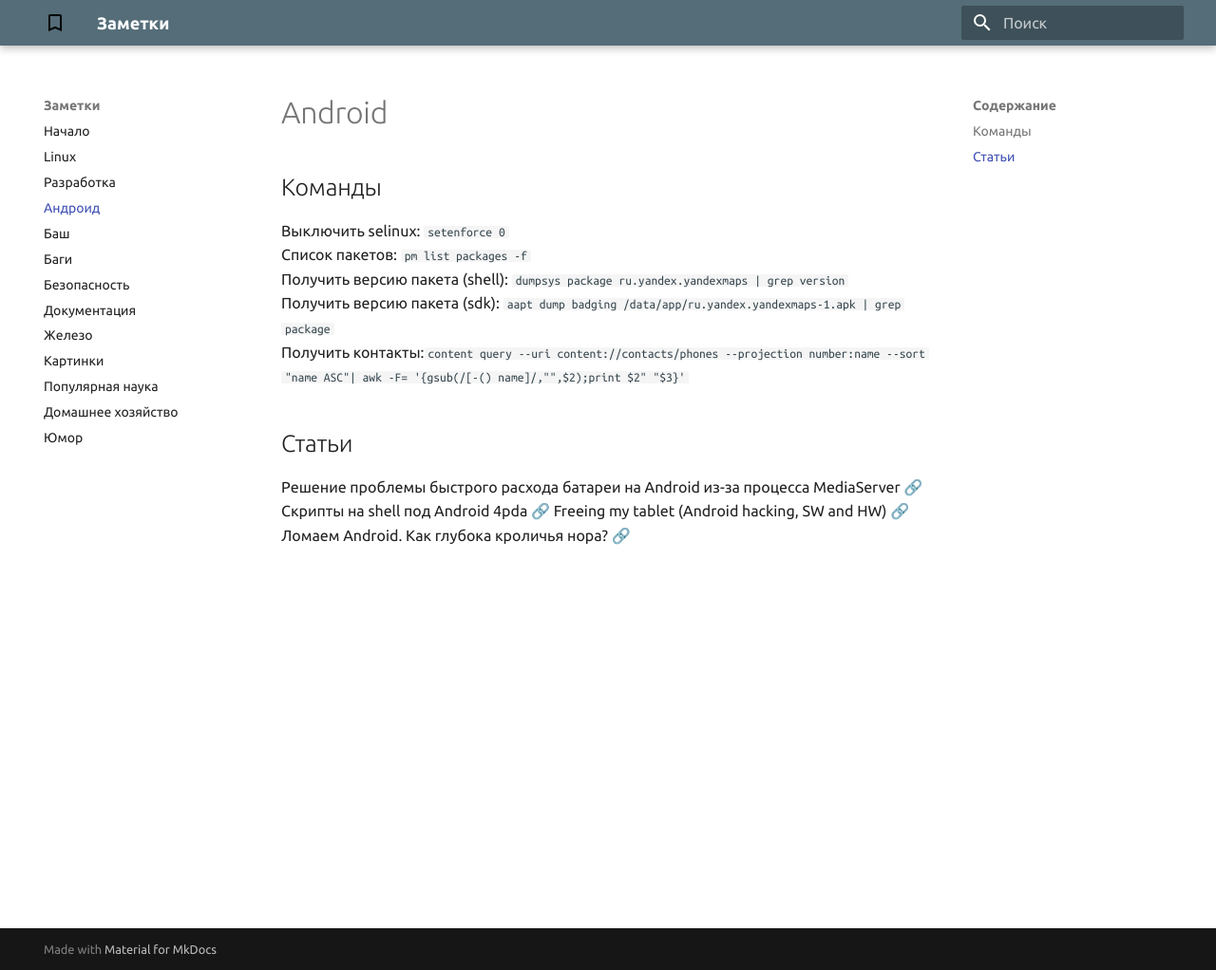
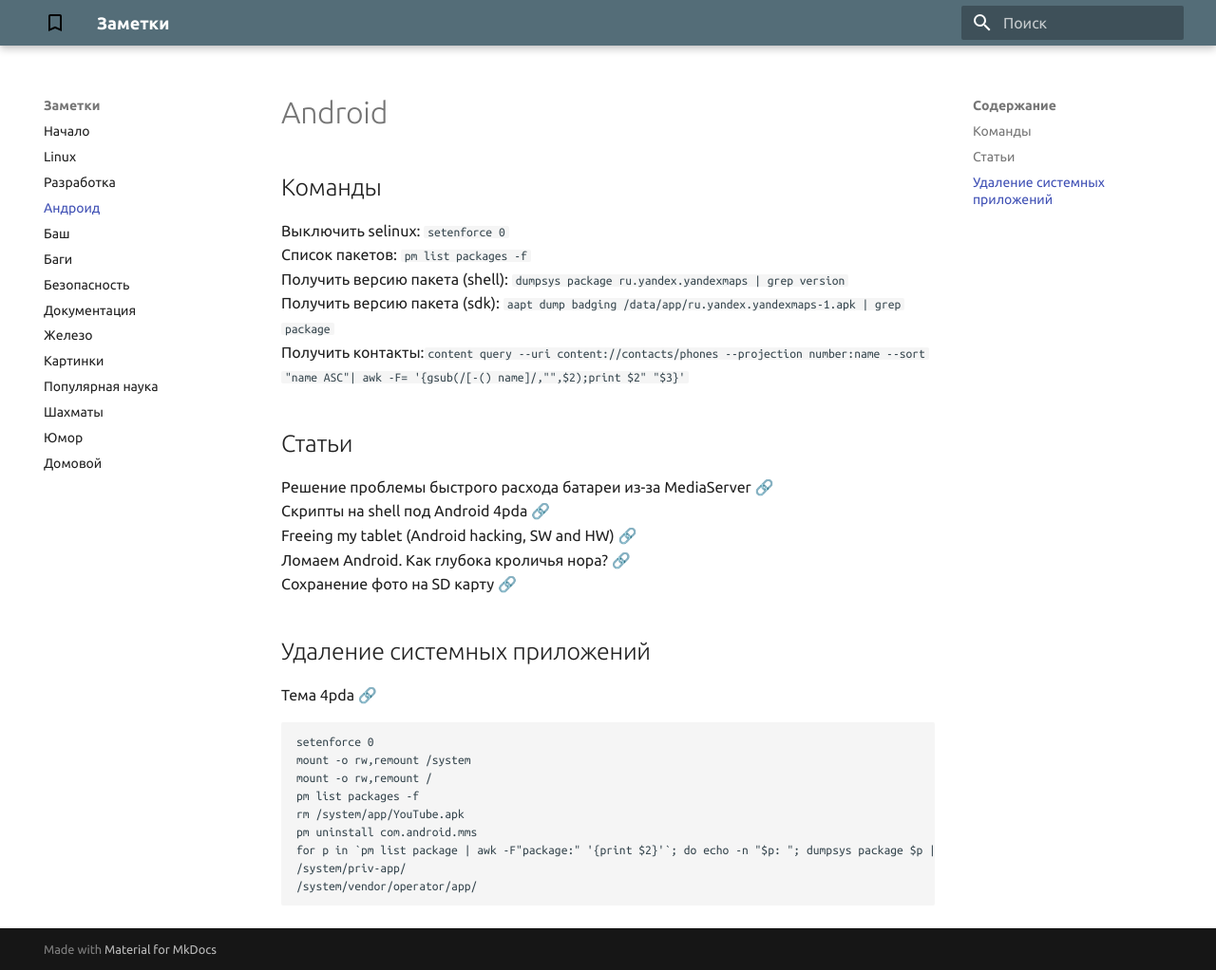
Before and after one commit to mehelme/mehelme.github.io, an MkDocs documentation site: the page built from docs/android.md, in a window 1280 px wide and 1022 px high. Shown: the whole window at 95% size. Built offline with MkDocs 1.6.1 and Material for MkDocs 9.7.7, drawn with Linux system fonts in a browser that asks for light colours.

Commit message:
добавил шахматы

````diff
--- a/docs/android.md
+++ b/docs/android.md
@@ -8,7 +8,23 @@
 Получить контакты:<code>content query --uri content://contacts/phones --projection number:name --sort "name ASC"| awk -F= '{gsub(/[-() name]/,"",$2);print $2" "$3}'</code></br>
 
 ## Статьи
-Решение проблемы быстрого расхода батареи на Android из-за процесса MediaServer [&#128279;](https://ekorshunov.blogspot.ru/2015/02/android-mediaserver.html)
-Скрипты на shell под Android 4pda [&#128279;](https://4pda.ru/forum/index.php?showtopic=508427)
-Freeing my tablet (Android hacking, SW and HW) [&#128279;](https://www.thanassis.space/android.html)
-Ломаем Android. Как глубока кроличья нора? [&#128279;](https://habrahabr.ru/post/320150/>)
+Решение проблемы быстрого расхода батареи из-за MediaServer [&#128279;](https://ekorshunov.blogspot.ru/2015/02/android-mediaserver.html)</br>
+Скрипты на shell под Android 4pda [&#128279;](https://4pda.ru/forum/index.php?showtopic=508427)</br>
+Freeing my tablet (Android hacking, SW and HW) [&#128279;](https://www.thanassis.space/android.html)</br>
+Ломаем Android. Как глубока кроличья нора? [&#128279;](https://habrahabr.ru/post/320150/>)</br>
+Cохранение фото на SD карту [&#128279;](https://opencamera.sourceforge.io/help.html)</br>
+
+
+## Удаление системных приложений
+Тема 4pda [&#128279;](http://4pda.ru/forum/index.php?showtopic=236256) </br>
+```
+setenforce 0
+mount -o rw,remount /system
+mount -o rw,remount /
+pm list packages -f
+rm /system/app/YouTube.apk
+pm uninstall com.android.mms
+for p in `pm list package | awk -F"package:" '{print $2}'`; do echo -n "$p: "; dumpsys package $p | grep -i versionName | awk -F"=" '{print $2}'; done
+/system/priv-app/
+/system/vendor/operator/app/
+```
--- a/mkdocs.yml
+++ b/mkdocs.yml
@@ -12,8 +12,9 @@ nav:
     - Железо: hard.md
     - Картинки: pics.md
     - Популярная наука: pop_sciense.md
-    - Домашнее хозяйство: house_keeper.md
+    - Шахматы: chess.md
     - Юмор: humor.md
+    - Домовой: house_keeper.md
 
 theme:
   custom_dir: 'theme'
````
Also changed, not shown: docs/chess.md (added, +6 -0 lines), docs/hard.md (+3 -0 lines), docs/house_keeper.md (+1 -0 lines), docs/linux.md (+1 -1 lines).
